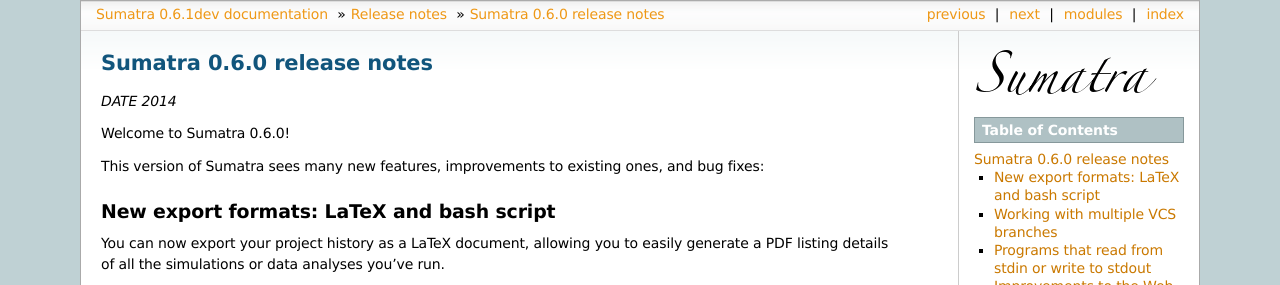
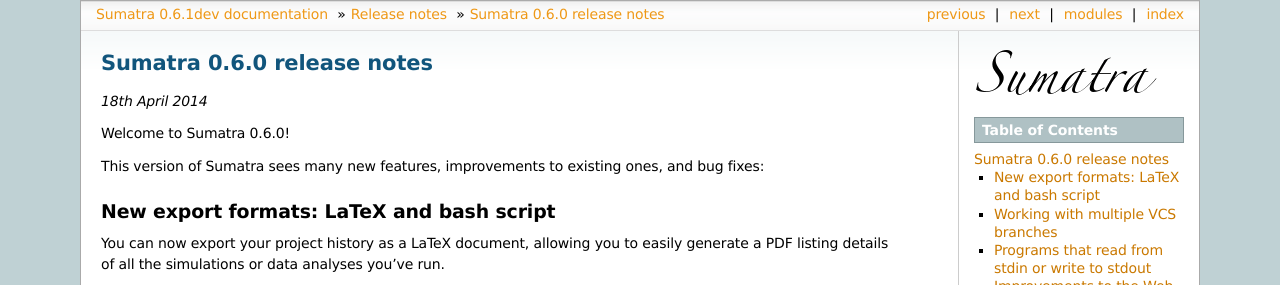
Before and after one commit to open-research/sumatra, a Sphinx documentation site: the page built from doc/releases/0.6.0.txt, in a window 1280 px wide. Shown: the top 285 px of the page. Built offline with Sphinx 7.4.7, drawn with Linux system fonts in a browser that asks for light colours.

Commit message:
There's always one thing you forget when making a release...

```diff
--- a/doc/releases/0.6.0.txt
+++ b/doc/releases/0.6.0.txt
@@ -2,7 +2,7 @@
 Sumatra 0.6.0 release notes
 ===========================
 
-*DATE 2014*
+*18th April 2014*
 
 Welcome to Sumatra 0.6.0!
 
```
